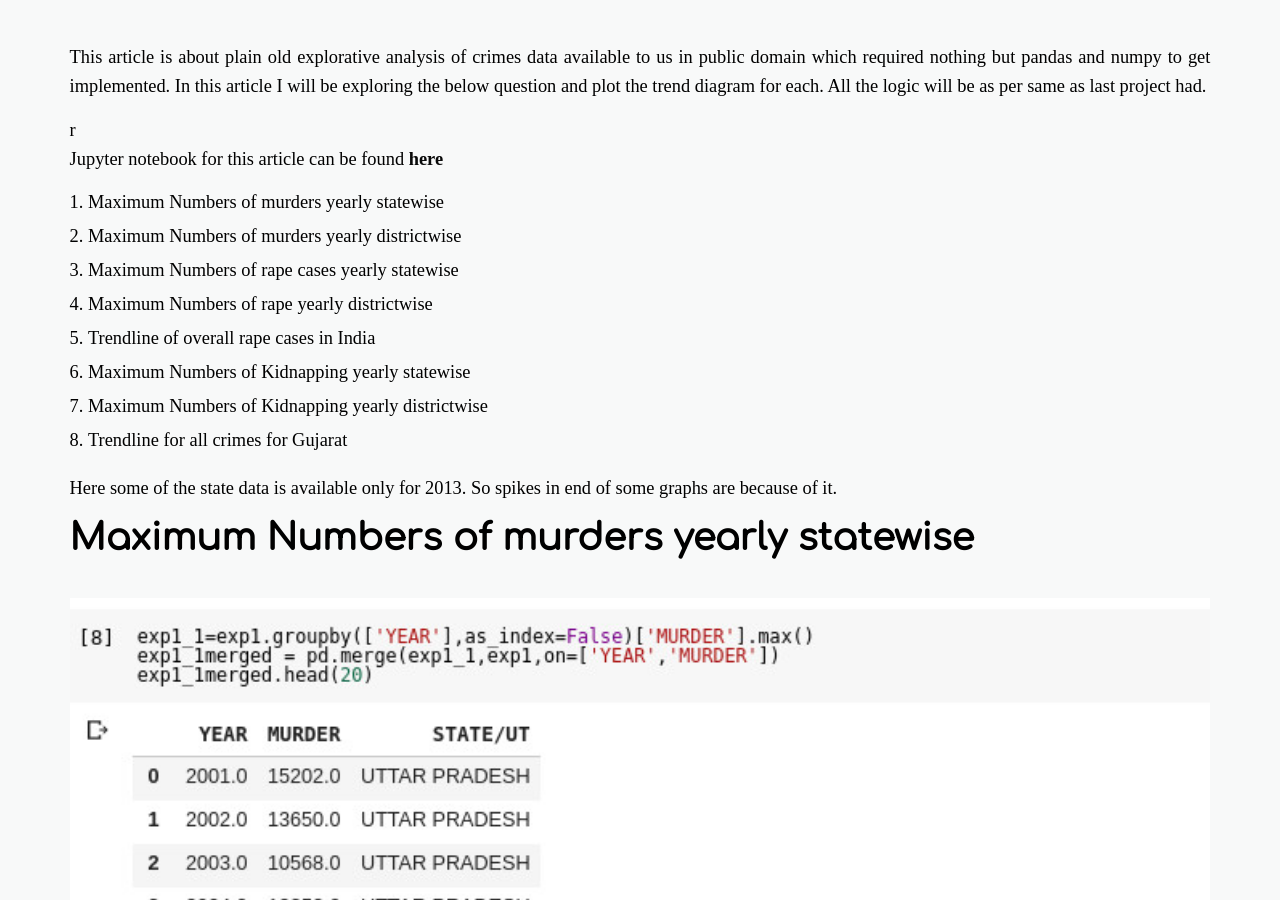
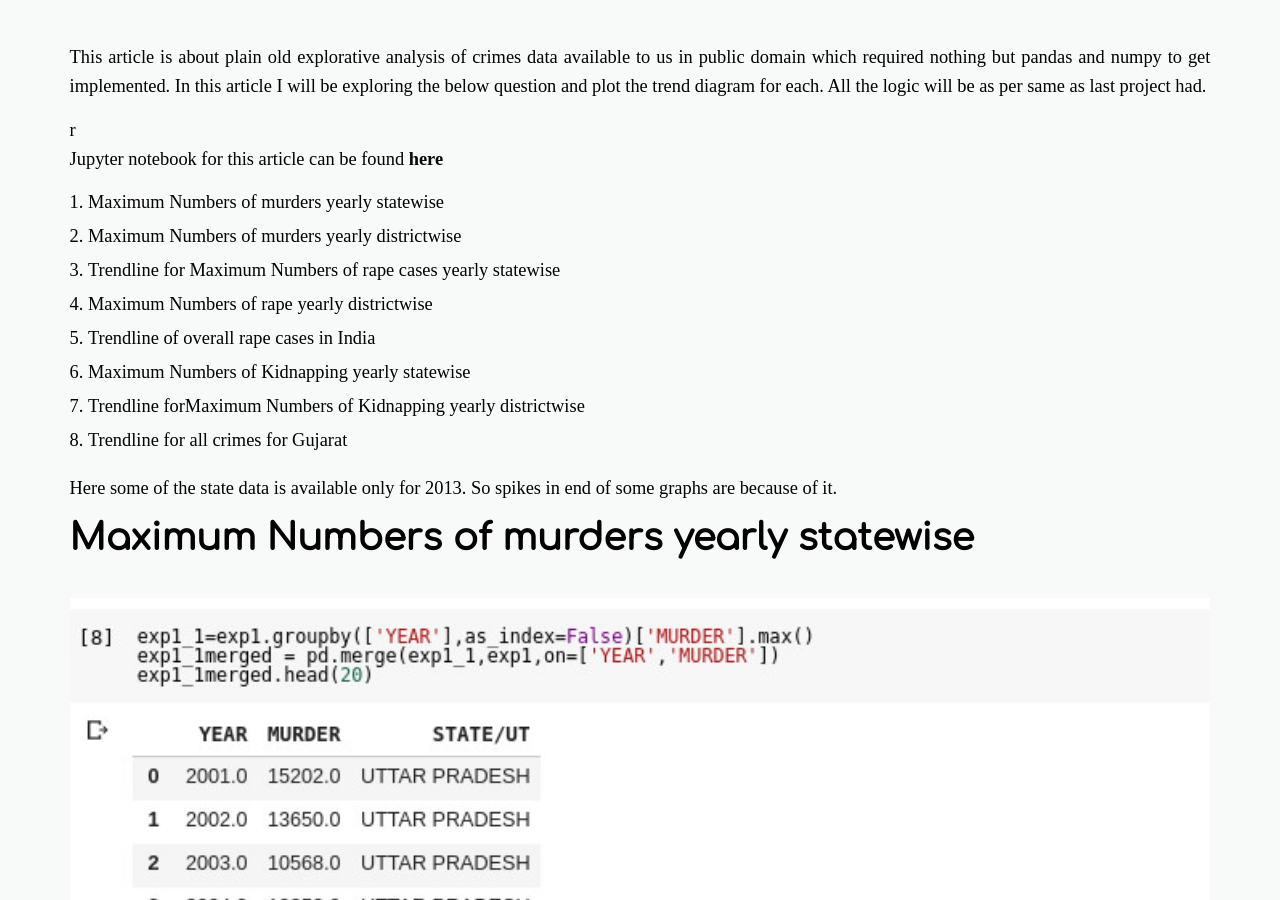
Before and after one commit to daftengineer/daftengineer.github.io, a Jekyll site: the page built from _posts/2018-09-12-crimes-in-india.markdown, in a window 1280 px wide and 900 px high, scrolled down 692 px. Built offline with Jekyll 4.4.1, drawn with Linux system fonts in a browser that asks for light colours; nearby versions of some CDN libraries; some of the changed text lies outside the part shown.

Commit message:
Update 2018-09-12-crimes-in-india.markdown

```diff
--- a/_posts/2018-09-12-crimes-in-india.markdown
+++ b/_posts/2018-09-12-crimes-in-india.markdown
@@ -13,11 +13,11 @@ image-sm: https://daftengineer.github.io/media_assets/crime.jpg
  <ol>
   <li>Maximum Numbers of murders yearly statewise</li>
   <li>Maximum Numbers of murders yearly districtwise</li>
-  <li>Maximum Numbers of rape cases yearly statewise</li>
+  <li>Trendline for Maximum Numbers of rape cases yearly statewise</li>
   <li>Maximum Numbers of rape yearly districtwise</li>
   <li>Trendline of overall rape cases in India</li>
   <li>Maximum Numbers of Kidnapping yearly statewise</li>
-  <li>Maximum Numbers of Kidnapping yearly districtwise</li>
+  <li>Trendline forMaximum Numbers of Kidnapping yearly districtwise</li>
   <li>Trendline for all crimes for Gujarat</li>
  </ol>
  <p style="text-align:justify;">Here some of the state data is available only for 2013. So spikes in end of some graphs are because of it. </p>
@@ -26,7 +26,7 @@ image-sm: https://daftengineer.github.io/media_assets/crime.jpg
  <img src="https://daftengineer.github.io/media_assets/ml7p2.jpg" />
   <h1>Maximum Numbers of murders yearly districtwise</h1>
 <img src="https://daftengineer.github.io/media_assets/ml7p3.jpg" />
-  <h1>Maximum Numbers of rape cases yearly statewise</h1>
+  <h1>Trendline for Maximum Numbers of rape cases yearly statewise</h1>
  <img src="https://daftengineer.github.io/media_assets/ml7p4.jpg" />
   <h1>Maximum Numbers of rape yearly districtwise</h1>
  <img src="https://daftengineer.github.io/media_assets/ml7p6.jpg" />
@@ -34,7 +34,7 @@ image-sm: https://daftengineer.github.io/media_assets/crime.jpg
  <img src="https://daftengineer.github.io/media_assets/ml7p5.jpg" />
   <h1>Maximum Numbers of Kidnapping yearly statewise</h1>
 <img src="https://daftengineer.github.io/media_assets/ml7p7.jpg" />
-  <h1>Maximum Numbers of Kidnapping yearly districtwise</h1>
+  <h1>Trendline for Maximum Numbers of Kidnapping yearly districtwise</h1>
 <img src="https://daftengineer.github.io/media_assets/ml7p8.jpg" />
   <h1>Trendline for all crimes for Gujarat</h1>
 <img src="https://daftengineer.github.io/media_assets/ml7p9.jpg" />
```
